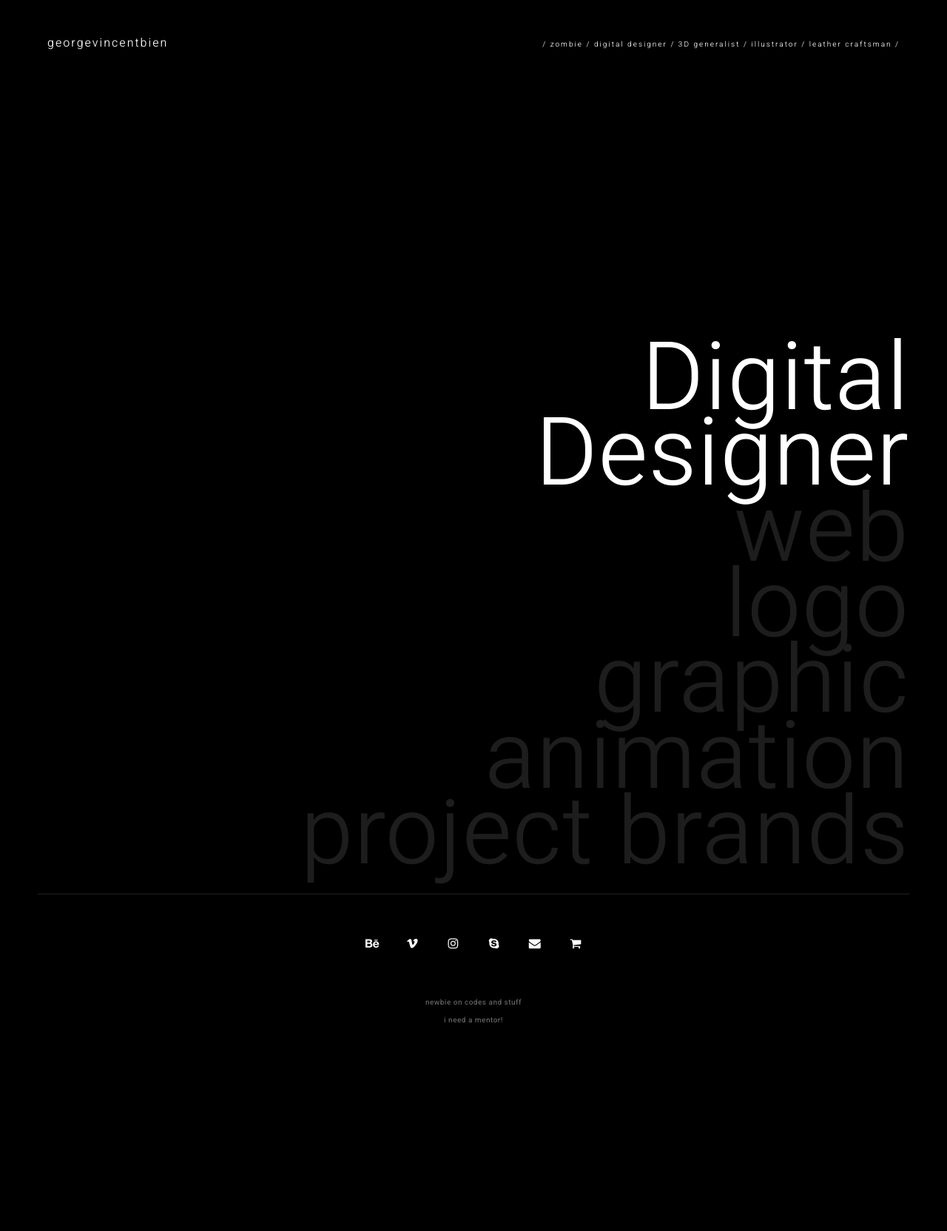
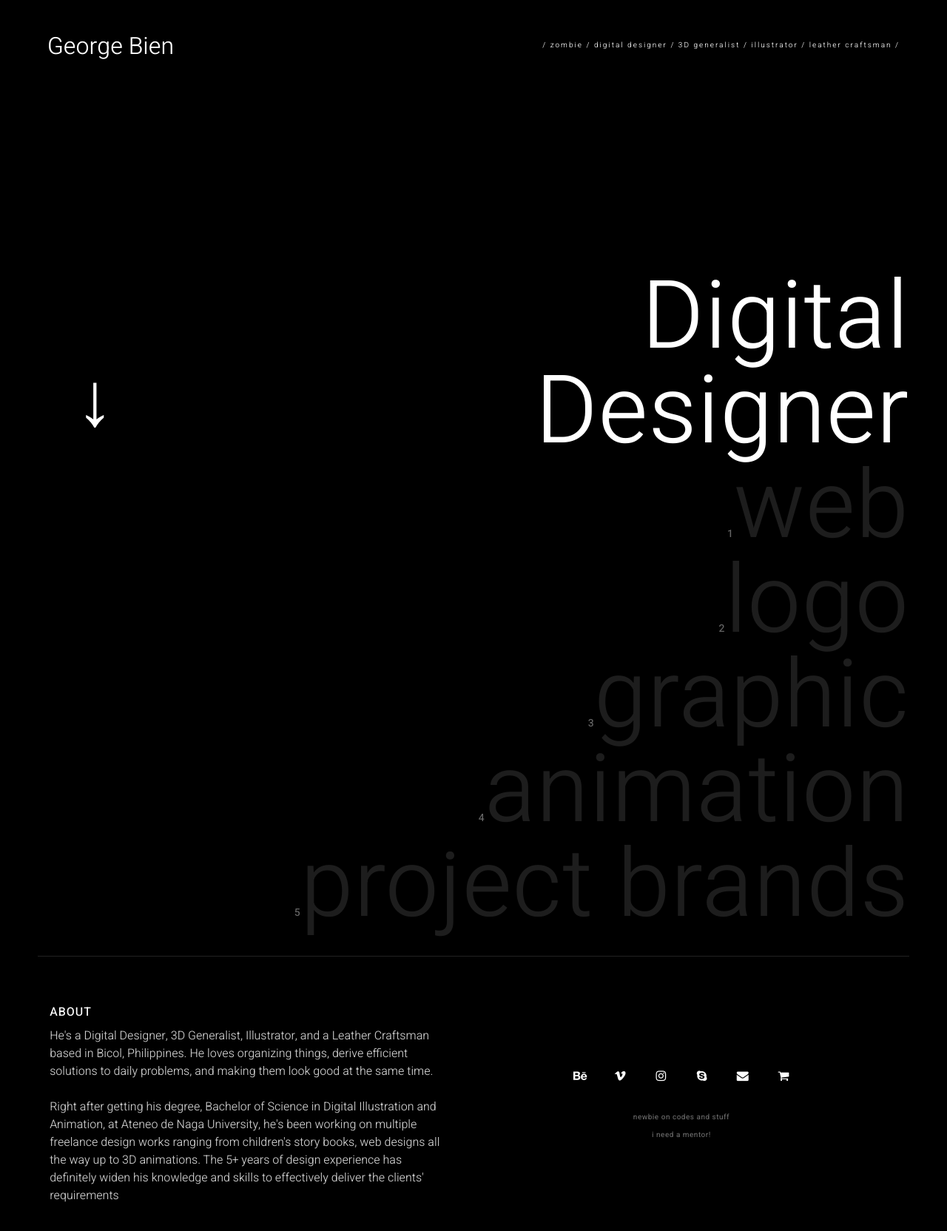
Before and after one commit to georgeawsm/georgeawsm.github.io, a plain HTML site: page index.html in a window 1280 px wide. Shown: the whole page at 74% size. Drawn offline with Linux system fonts and the light colour scheme.

Commit message:
main and shortpage update 02

```diff
--- a/css/main.css
+++ b/css/main.css
@@ -12,7 +12,7 @@ body {
     text-align: center;
 }
 
-.logotext {
+/* .logotext {
     display: block;
     float: left;
     text-decoration: none;
@@ -23,6 +23,20 @@ body {
     letter-spacing: 2px;
     padding: 1vw 1vw;
     line-height: 11px;
+
+} original */
+
+.logotext {
+    display: block;
+    float: left;
+    text-decoration: none;
+    text-align: left;
+    font-size: 4vh;
+    font-weight: 300;
+    color: #ffffff;
+    letter-spacing: 0px;
+    padding: 1vw 1vw;
+    line-height: 20px;
 
 }
 
@@ -35,7 +49,7 @@ body {
     font-weight: 300;
     color: #ffffff;
     letter-spacing: 2px;
-    padding: 1vw 1vw;
+    padding: 1.1vw 1vw;
     line-height: 15px;
 
 }
@@ -52,7 +66,7 @@ hr {
 .blackblock {
     background-color: black;
     content: '';
-    height: 42vh;
+    height: 30vh;
 
 }
 
@@ -64,14 +78,23 @@ h1 {
     letter-spacing: 1px;
 }
 
+h1 span {
+    font-size: 8vw;
+    font-weight: 300;
+    text-align: right;
+    line-height: 7vw;
+    letter-spacing: 1px;
+    float: left;
+    margin-left: .5em;
+    margin-top: .05em;
+}
+
 h2 {
     font-size: 1.8vw;
     font-weight: 500;
     text-align: left;
     line-height: 2vw;
     letter-spacing: 1px;
-    position: relative;
-    float: left;
     color: white;
 }
 
@@ -79,8 +102,9 @@ h2 {
         font-size: 16px;
         color: #ffffff;
         font-weight: 300;
-        text-align: right;
+        text-align: left;
         letter-spacing: 1.5px;
+        float: left;
     }
     p2 {
         font-size: 16px;
@@ -97,7 +121,38 @@ h2 {
         letter-spacing: 0.5px;
         line-height: 0px;
     }
+    p4 {
+        font-size: 14px;
+        color: #666666;
+        font-weight: 500;
+        text-align: center;
+        letter-spacing: 0.5px;
+        line-height: 0px;
+    }
 
+.about {
+    float: left;
+    width: 45%;
+    text-align: left;
+    font-size: 16px;
+    font-weight: 300;
+    color: #cecece;
+    padding: 2em 1em;
+}
+
+.about:after {
+    content: "";
+    display: table;
+    clear: both;
+}
+
+.columnleft {
+
+}
+
+.columnright {
+
+}
 
 .clickabletext {
     text-decoration: none;
@@ -450,6 +505,28 @@ h2 {
         margin-bottom: -20px;
     }
 
+    /* .logotext {
+        font-size: 7vw;
+
+    } */
+
+    .about {
+        width: 93%;
+      }
+
+    .roles {
+        padding-top: .8em;
+        width: 80%;
+        float: left;
+    }
+
+    .blackblock {
+        height: 34vh;
+    }
+
+    h1 span {
+        color: #000000;
+    }
 
 
 
@@ -465,7 +542,7 @@ h2 {
 
     h1 {
         font-size: 10vw;
-        line-height: 8vw;
+        line-height: 10vw;
     }
 
     h2 {
@@ -490,7 +567,7 @@ h2 {
 
     h1 {
         font-size: 15vw;
-        line-height: 13vw;
+        line-height: 15vw;
     }
     h2 {
         font-size: 16px;
--- a/index.html
+++ b/index.html
@@ -52,7 +52,8 @@
 
 
         <div class="logotext">
-            georgevincentbien
+            <!-- georgevincentbien -->
+            George Bien
 
         </div>
 
@@ -62,80 +63,37 @@
         </div>
 
 
+        <div class="blackblock"></div>
 
 
-
-
-
-
-
-
-
-
-
-
-
-
-
-
-
-
-
-
-
-
-
-
-
-
-
-
-
-
-
-
-
-
-
-
-
-
-
-
-
-
-
-
-
-
-
-
-
-
-
-
-
-
-
-
-
-
-        <div class="blackblock"></div>
-
         <h1>
-        Digital <br> Designer <br>
-        <a href="/html/webdesign.html" title="web designs" class="clickabletext" >web </a> <br>
-        <a href="/html/logodesign.html" title="logo designs" class="clickabletext" >logo </a> <br>
-        <a href="/html/graphicdesign.html" title="graphic designs" class="clickabletext" >graphic </a> <br>
-        <a href="/html/animationdesign.html" title="animation designs" class="clickabletext" >animation </a> <br>
-        <a href="/html/projectbrands.html" title="project brands" class="clickabletext" >project brands </a> <br>
+        Digital <br>
+        <span>      &darr;</span> Designer <br>
+        <a href="/html/webdesign.html" title="web designs" class="clickabletext" ><p4>1</p4>web </a> <br>
+        <a href="/html/logodesign.html" title="logo designs" class="clickabletext" ><p4>2</p4>logo </a> <br>
+        <a href="/html/graphicdesign.html" title="graphic designs" class="clickabletext" ><p4>3</p4>graphic </a> <br>
+        <a href="/html/animationdesign.html" title="animation designs" class="clickabletext" ><p4>4</p4>animation </a> <br>
+        <a href="/html/projectbrands.html" title="project brands" class="clickabletext" ><p4>5</p4>project brands </a> <br>
         </h1>
         <br>
         <hr>
         <br>
 
 
+        <div class="about">
+            <div class="columnleft">
+                <h2> ABOUT</h2>
 
+                He's a Digital Designer, 3D Generalist, Illustrator, and a Leather Craftsman based in Bicol, Philippines. He loves organizing things, derive efficient solutions to daily problems, and making them look good at the same time. <br><br>
+                Right after getting his degree, Bachelor of Science in Digital Illustration and Animation, at Ateneo de Naga University, he's been working on multiple freelance design works ranging from children's story books, web designs all the way up to 3D animations. The 5+ years of design experience has definitely widen his knowledge and skills to effectively deliver the clients' requirements
+
+
+            </div>
+
+
+
+
+        </div>
 
         <!-- <p1>
             Zombie | Digital Designer | 3D Generalist | Illustrator | Leather Craftsman
@@ -148,7 +106,7 @@
 
 
 
-    </div>
+
 
 
 <!--     <section class="content">
@@ -220,6 +178,12 @@
 
     </section> -->
 
+        <br>
+        <br>
+        <br>
+        <br>
+
+
 
         <div class="menubarfooter">
             <link rel="stylesheet" href="https://cdnjs.cloudflare.com/ajax/libs/font-awesome/4.7.0/css/font-awesome.min.css">
@@ -231,12 +195,12 @@
             <a href="mailto:georgevincentbien@gmail.com" class="fa fa-envelope" title="email"></a>
             <a href="https://www.redbubble.com/people/georgeawsm/shop" class="fa fa-shopping-cart" title="merch"></a>
 
+        </div>
 
-    </div>
 
         <div class="blackblock">
             <p3>
-        <br>
+
             newbie on codes and stuff
             <br>
             i need a mentor!
```
Also changed, not shown: shortpage/css/main.css (+12 -0 lines), shortpage/index.html (+2 -1 lines). Lines whose indentation alone changed are shown as unchanged.
